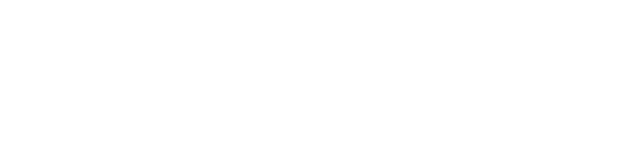
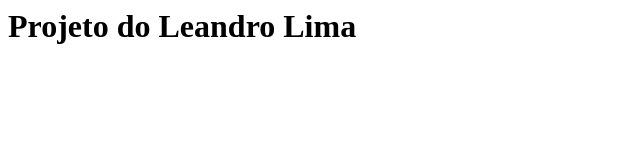
Before and after one commit to leandrosl/meu-site, a plain HTML site: page index.html in a window 1280 px wide. Shown: the whole page, without its empty margins (0-640 px from the left). Drawn offline with Linux system fonts and the light colour scheme.

Commit message:
Titulo da pagina

```diff
--- a/index.html
+++ b/index.html
@@ -2,5 +2,6 @@
     <head>
     </head>
     <body>
+        <h1>Projeto do Leandro Lima</h1>
     </body>
 </html>
```
